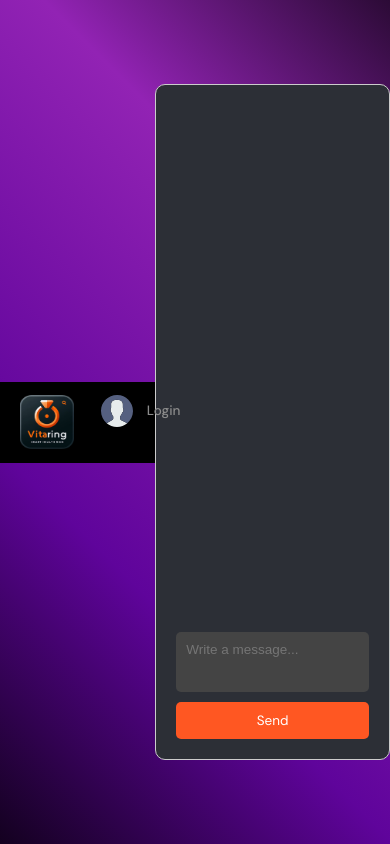
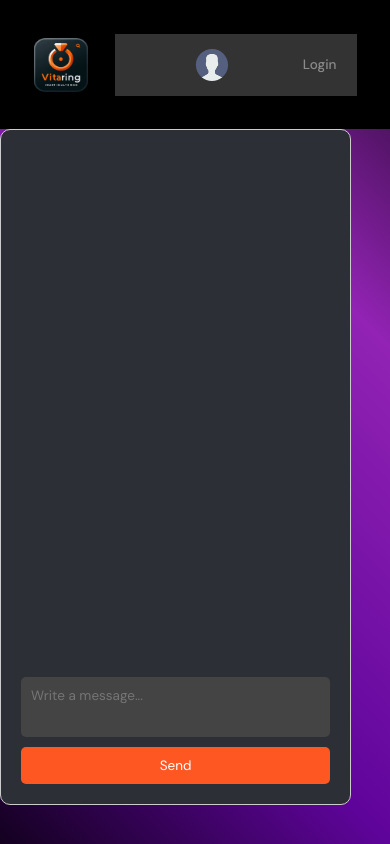
Before and after one commit to Mikku0/VitaRing_project, a Django app: page /chatbot/ in a window 390 px wide. Run offline with Django 5.2, Linux system fonts and the light colour scheme; parts of the project's set-up code (start-up, migrations or seed data) failed here and were passed over.

Commit message:
new frontend

```diff
--- a/static/styles/style.css
+++ b/static/styles/style.css
@@ -1312,29 +1312,66 @@ video {
 .alert-warning {
     background-color: #ff9800;
 }
-/* Stylowanie okna czatu */
+
+/* Podstawowy styl strony */
 body {
+    margin: 0;
+    font-family: Arial, sans-serif;
+    background-color: #121212; /* Tło strony */
+}
+
+.container {
+    width: 100%;
     display: flex;
     justify-content: center;
-    align-items: center;
-    min-height: 100vh;
-    background-color: #121212; /* Tło strony */
-    margin: 0;
-    font-family: Arial, sans-serif;
+    padding: 20px;
 }
 
+nav {
+    background-color: #333;
+    padding: 10px;
+    position: sticky;
+    top: 0;
+    width: 100%;
+    z-index: 1000;
+}
+
+nav ul {
+    display: flex;
+    justify-content: flex-start;
+    list-style-type: none;
+    margin: 0;
+    padding: 0;
+}
+
+nav li {
+    margin-right: 20px;
+}
+
+nav a {
+    color: #fff;
+    text-decoration: none;
+    padding: 5px 10px;
+}
+
+nav a:hover {
+    background-color: #444;
+    border-radius: 5px;
+}
+
+/* Stylowanie okna czatu */
 #chatbox {
-    width: 80%; /* Ustawia szerokość na 80% ekranu */
-    max-width: 800px; /* Maksymalna szerokość 800px */
+    width: 80%;
+    max-width: 800px;
     height: 500px;
     border: 1px solid #ccc;
     padding: 20px;
-    background-color: #2c2f36; /* Ciemne tło */
-    color: #fff; /* Biała czcionka w oknie czatu */
+    background-color: #2c2f36;
+    color: #fff;
     border-radius: 10px;
     display: flex;
     flex-direction: column;
-    justify-content: flex-end; /* Dodatkowe ustawienie, by nowe wiadomości były na dole */
+    justify-content: flex-end;
     overflow-y: auto;
 }
 
@@ -1345,47 +1382,47 @@ body {
 #user_input {
     width: 100%;
     padding: 10px;
-    background-color: #444; /* Ciemne tło pola input */
+    background-color: #444;
     border: none;
-    color: #fff; /* Biała czcionka */
+    color: #fff;
     border-radius: 5px;
     resize: none;
-    font-family: Arial, sans-serif;
 }
 
 #send_button {
     width: 100px;
     padding: 10px;
-    background-color: #ff5722; /* Pomarańczowy kolor przycisku */
+    background-color: #ff5722;
     color: white;
     border: none;
     cursor: pointer;
     border-radius: 5px;
-    align-self: flex-end; /* Ustawia przycisk na prawo */
+    align-self: flex-end;
 }
 
 #send_button:hover {
-    background-color: #ff7043; /* Jaśniejszy pomarańczowy na hover */
+    background-color: #ff7043;
 }
 
+/* Wiadomości użytkownika i chatbota */
 .bot-message {
-    color: #ff5722; /* Pomarańczowy kolor dla odpowiedzi chatbota */
-    background-color: #333; /* Ciemne tło wiadomości chatbota */
+    color: #ff5722;
+    background-color: #333;
     padding: 10px;
     border-radius: 20px;
     max-width: 70%;
-    margin-left: 20px; /* Wiadomość chatbota po lewej */
+    margin-left: 20px;
     margin-bottom: 10px;
     word-wrap: break-word;
 }
 
 .user-message {
-    color: #fff; /* Biała czcionka dla użytkownika */
-    background-color: #ff5722; /* Pomarańczowe tło wiadomości użytkownika */
+    color: #fff;
+    background-color: #ff5722;
     padding: 10px;
     border-radius: 20px;
     max-width: 70%;
-    margin-right: 20px; /* Wiadomość użytkownika po prawej */
+    margin-right: 20px;
     margin-bottom: 10px;
     word-wrap: break-word;
 }
@@ -1393,22 +1430,22 @@ body {
 /* Stylizacja dla widoku na urządzenia mobilne */
 @media (max-width: 768px) {
     #chatbox {
-        width: 90%; /* Na mniejszych ekranach zajmuje 90% szerokości */
-        height: 80vh; /* Na mniejszych ekranach wysokość to 80% ekranu */
+        width: 90%;
+        height: 80vh;
     }
 
     #user_input {
-        height: 60px; /* Większy rozmiar pola input na telefonach */
+        height: 60px;
     }
 
     #send_button {
-        width: 90%; /* Przyciski zajmują większą część ekranu na telefonach */
+        width: 90%;
         margin-top: 10px;
     }
 }
 
 @media (max-width: 480px) {
     #send_button {
-        width: 100%; /* Pełna szerokość przycisku na bardzo małych ekranach */
+        width: 100%;
     }
 }
```
